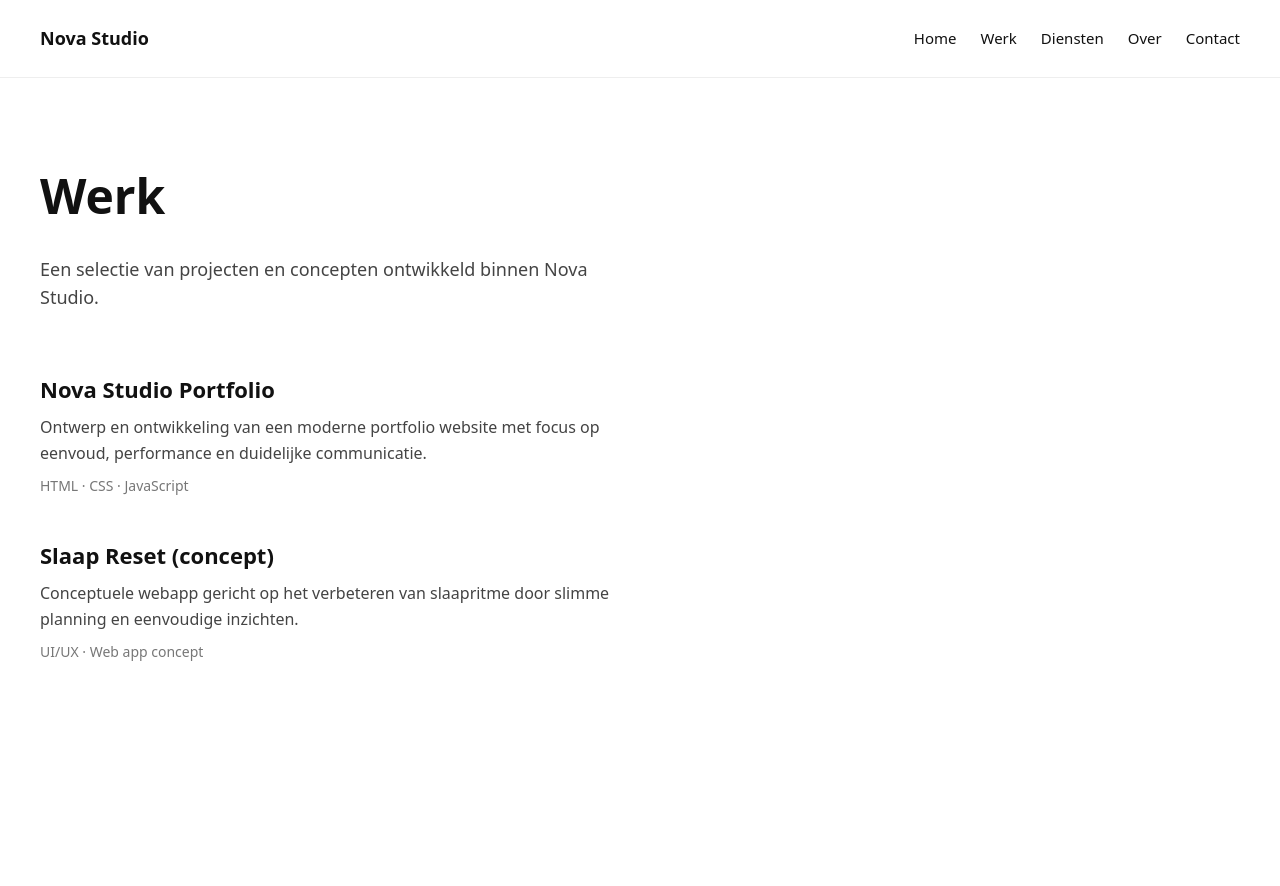
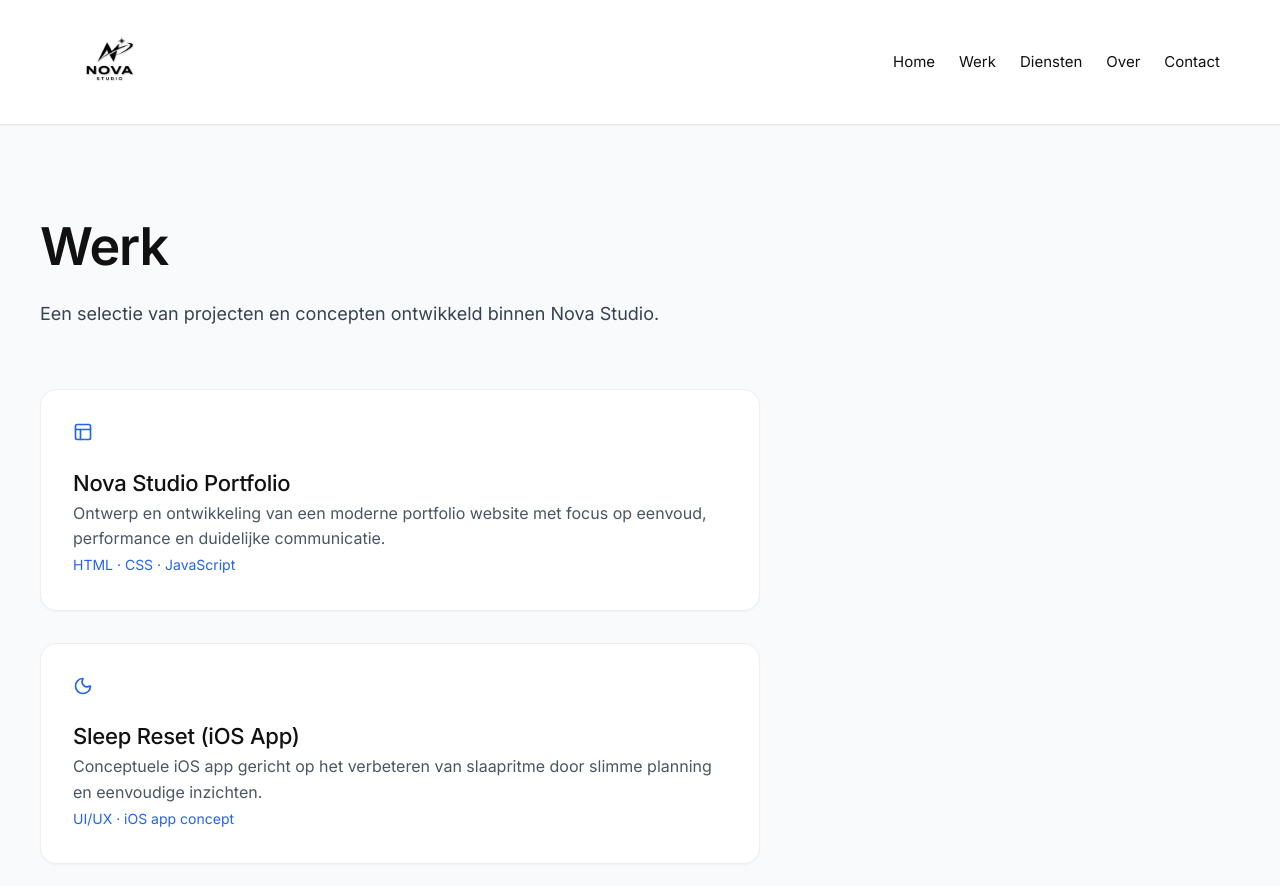
Before and after one commit to thenovastudio/thenovastudio.github.io, a plain HTML site: page work.html in a window 1280 px wide. Before the commit the page ends 800 px from the top, so only its background shows below. Drawn offline with nearby package versions, Linux system fonts and the light colour scheme.

Commit message:
CSS opgeschoond, navbar polish en consistente card styling

```diff
--- a/css/style.css
+++ b/css/style.css
@@ -1,3 +1,13 @@
+/* =========================
+   GLOBAL VARIABLES
+========================= */
+:root {
+  --accent: #2563eb;
+}
+
+/* =========================
+   RESET & BASE
+========================= */
 * {
   box-sizing: border-box;
   margin: 0;
@@ -5,24 +15,31 @@
 }
 
 body {
-  font-family: system-ui, -apple-system, BlinkMacSystemFont, sans-serif;
-  background: #ffffff;
+  font-family: 'Inter', system-ui, sans-serif;
+  background: #f9fafb;
   color: #111;
   line-height: 1.6;
 }
 
-/* NAV */
+/* =========================
+   NAVBAR
+========================= */
 .nav {
   display: flex;
   justify-content: space-between;
   align-items: center;
-  padding: 24px 40px;
-  border-bottom: 1px solid #eee;
+
+  padding: 12px 60px;
+  background: #fff;
+
+  border-bottom: 1px solid #e5e7eb;
+  box-shadow: 0 1px 0 rgba(0, 0, 0, 0.03);
 }
 
-.logo {
-  font-weight: 600;
-  font-size: 18px;
+.logo img {
+  height: 100px;
+  width: auto;
+  display: block;
 }
 
 .nav-links {
@@ -35,80 +52,119 @@ body {
   text-decoration: none;
   color: #111;
   font-size: 15px;
+  line-height: 1;
 }
 
 .nav-links a:hover {
   opacity: 0.6;
 }
 
-/* CONTENT */
+/* =========================
+   LAYOUT
+========================= */
 .container {
   max-width: 900px;
   padding: 80px 40px;
 }
 
+.container > h1 {
+  margin-bottom: 12px;
+}
+
+.container > p {
+  max-width: 700px;
+}
+
+/* =========================
+   TYPOGRAPHY
+========================= */
 h1 {
-  font-size: 48px;
-  margin-bottom: 20px;
+  font-size: 52px;
+  font-weight: 600;
+  letter-spacing: -0.02em;
+}
+
+h2 {
+  font-size: 22px;
+  font-weight: 500;
+  letter-spacing: -0.01em;
+  color: #111;
 }
 
 p {
   font-size: 18px;
-  color: #444;
-  max-width: 600px;
+  color: #374151;
 }
 
-.projects {
-  margin-top: 60px;
-  display: flex;
-  flex-direction: column;
-  gap: 40px;
-}
-
-.project h2 {
-  font-size: 22px;
-  margin-bottom: 8px;
-}
-
-.project p {
-  font-size: 16px;
-  margin-bottom: 6px;
-}
-
-.project span {
-  font-size: 14px;
-  color: #777;
-}
-
-.services {
-  margin-top: 60px;
-  display: flex;
-  flex-direction: column;
-  gap: 48px;
-}
-
-.service h2 {
-  font-size: 22px;
-  margin-bottom: 8px;
-}
-
-.service p {
-  font-size: 16px;
-  color: #444;
-  max-width: 600px;
-}
-
+/* =========================
+   CTA
+========================= */
 .cta {
   display: inline-block;
   margin-top: 40px;
   padding: 14px 28px;
-  border: 1px solid #111;
+  border-radius: 12px;
+
+  background: var(--accent);
+  color: #fff;
   text-decoration: none;
-  color: #111;
   font-size: 15px;
 }
 
 .cta:hover {
-  background: #111;
-  color: white;
+  opacity: 0.9;
 }
+
+/* =========================
+   CARDS
+========================= */
+.card-group {
+  display: flex;
+  flex-direction: column;
+  gap: 32px;
+  margin-top: 60px;
+  max-width: 720px;
+}
+
+.card {
+  background: #fff;
+  border: 1px solid #eee;
+  border-radius: 16px;
+  padding: 32px;
+
+  box-shadow: 0 1px 2px rgba(0,0,0,0.04);
+
+  transition:
+    border-color 0.2s ease,
+    transform 0.2s ease,
+    box-shadow 0.2s ease;
+}
+
+.card:hover {
+  border-color: var(--accent);
+  transform: translateY(-1px);
+  box-shadow: 0 4px 10px rgba(0,0,0,0.06);
+}
+
+.card p {
+  font-size: 16px;
+  color: #4b5563;
+}
+
+.card span {
+  font-size: 14px;
+  color: var(--accent);
+}
+
+/* =========================
+   CARD ICONS (LUCIDE)
+========================= */
+.card-icon {
+  margin-bottom: 16px;
+}
+
+.card-icon svg {
+  width: 20px;
+  height: 20px;
+  stroke: var(--accent);
+}
--- a/work.html
+++ b/work.html
@@ -4,10 +4,19 @@
   <meta charset="UTF-8" />
   <title>Werk – Nova Studio</title>
   <link rel="stylesheet" href="css/style.css" />
+  <link rel="preconnect" href="https://fonts.googleapis.com">
+  <link rel="preconnect" href="https://fonts.gstatic.com" crossorigin>
+  <link href="https://fonts.googleapis.com/css2?family=Inter:wght@400;500;600&display=swap" rel="stylesheet">
+  <script src="https://unpkg.com/lucide@latest"></script>
 </head>
 <body>
+
 <nav class="nav">
-    <div class="logo">Nova Studio</div>
+  <div class="logo">
+    <a href="index.html">
+      <img src="assets/images/logo.png" alt="Nova Studio logo" />
+    </a>
+  </div>
   <ul class="nav-links">
     <li><a href="index.html">Home</a></li>
     <li><a href="work.html">Werk</a></li>
@@ -21,8 +30,11 @@
   <h1>Werk</h1>
   <p>Een selectie van projecten en concepten ontwikkeld binnen Nova Studio.</p>
 
-  <section class="projects">
-    <div class="project">
+  <div class="card-group">
+    <div class="card">
+      <div class="card-icon">
+        <i data-lucide="layout"></i>
+      </div>
       <h2>Nova Studio Portfolio</h2>
       <p>
         Ontwerp en ontwikkeling van een moderne portfolio website
@@ -31,15 +43,22 @@
       <span>HTML · CSS · JavaScript</span>
     </div>
 
-    <div class="project">
-      <h2>Slaap Reset (concept)</h2>
+    <div class="card">
+      <div class="card-icon">
+        <i data-lucide="moon"></i>
+      </div>
+      <h2>Sleep Reset (iOS App)</h2>
       <p>
-        Conceptuele webapp gericht op het verbeteren van slaapritme
+        Conceptuele iOS app gericht op het verbeteren van slaapritme
         door slimme planning en eenvoudige inzichten.
       </p>
-      <span>UI/UX · Web app concept</span>
+      <span>UI/UX · iOS app concept</span>
     </div>
-  </section>
+  </div>
 </main>
+
+<script>
+  lucide.createIcons();
+</script>
 </body>
 </html>
```
Also changed, not shown: about.html (+27 -1 lines), contact.html (+21 -3 lines), index.html (+20 -3 lines), services.html (+29 -7 lines), assets/images/logo.png (added), 2 other files. Lines whose indentation alone changed are shown as unchanged.
